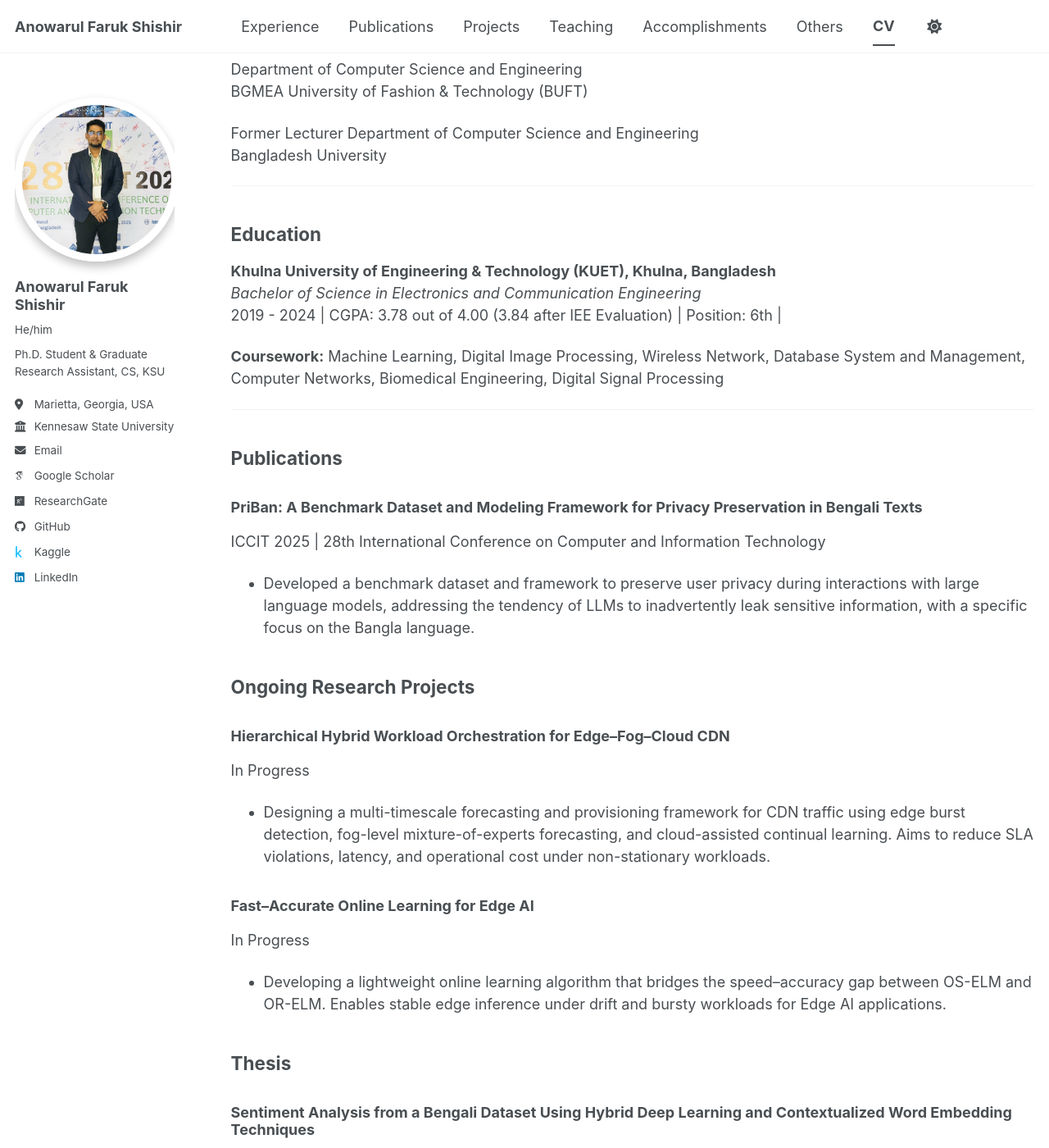
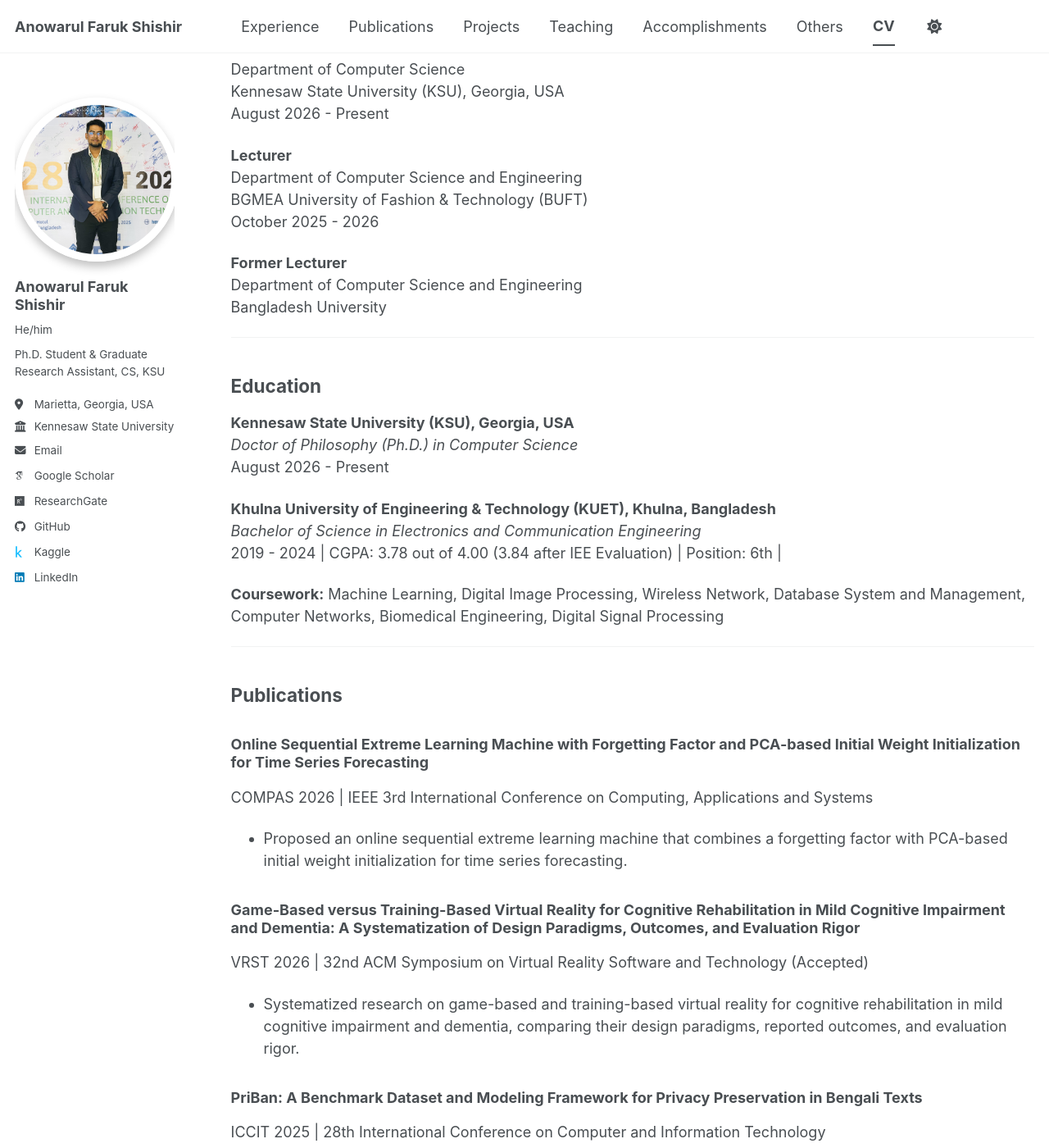
Before and after one commit to afshishir/afshishir.github.io, a Jekyll site: the page built from _pages/cv.md, in a window 1280 px wide and 1400 px high, scrolled down 194 px. Shown: the whole window at 82% size. Built offline with Jekyll 4.4.1, drawn with Linux system fonts in a browser that asks for light colours; some web fonts are replaced; a script bundle is joined from its source files by our own code; library files that are not in the unit come from our copies.

Commit message:
Update cv.md

```diff
--- a/_pages/cv.md
+++ b/_pages/cv.md
@@ -10,17 +10,27 @@ redirect_from:
 
 ## Experience
 
-Lecturer
+**Graduate Research Assistant**
+Department of Computer Science
+Kennesaw State University (KSU), Georgia, USA
+August 2026 - Present
+
+**Lecturer**
 Department of Computer Science and Engineering
 BGMEA University of Fashion & Technology (BUFT)
+October 2025 - 2026
 
-Former Lecturer
+**Former Lecturer**
 Department of Computer Science and Engineering
 Bangladesh University
 
 ---
 
 ## Education
+
+**Kennesaw State University (KSU), Georgia, USA**
+*Doctor of Philosophy (Ph.D.) in Computer Science*
+August 2026 - Present
 
 **Khulna University of Engineering & Technology (KUET), Khulna, Bangladesh**
 *Bachelor of Science in Electronics and Communication Engineering*
@@ -31,19 +41,17 @@ Bangladesh University
 ---
 ## Publications
 
+### **Online Sequential Extreme Learning Machine with Forgetting Factor and PCA-based Initial Weight Initialization for Time Series Forecasting**
+COMPAS 2026 | IEEE 3rd International Conference on Computing, Applications and Systems
+- Proposed an online sequential extreme learning machine that combines a forgetting factor with PCA-based initial weight initialization for time series forecasting.
+
+### **Game-Based versus Training-Based Virtual Reality for Cognitive Rehabilitation in Mild Cognitive Impairment and Dementia: A Systematization of Design Paradigms, Outcomes, and Evaluation Rigor**
+VRST 2026 | 32nd ACM Symposium on Virtual Reality Software and Technology (Accepted)
+- Systematized research on game-based and training-based virtual reality for cognitive rehabilitation in mild cognitive impairment and dementia, comparing their design paradigms, reported outcomes, and evaluation rigor.
+
 ### **PriBan: A Benchmark Dataset and Modeling Framework for Privacy Preservation in Bengali Texts**
 ICCIT 2025 | 28th International Conference on Computer and Information Technology
 - Developed a benchmark dataset and framework to preserve user privacy during interactions with large language models, addressing the tendency of LLMs to inadvertently leak sensitive information, with a specific focus on the Bangla language.
-
-## Ongoing Research Projects
-
-### **Hierarchical Hybrid Workload Orchestration for Edge–Fog–Cloud CDN**
-In Progress
-- Designing a multi-timescale forecasting and provisioning framework for CDN traffic using edge burst detection, fog-level mixture-of-experts forecasting, and cloud-assisted continual learning. Aims to reduce SLA violations, latency, and operational cost under non-stationary workloads.
-
-### **Fast–Accurate Online Learning for Edge AI**
-In Progress
-- Developing a lightweight online learning algorithm that bridges the speed–accuracy gap between OS-ELM and OR-ELM. Enables stable edge inference under drift and bursty workloads for Edge AI applications.
 
 ## Thesis
 
```
